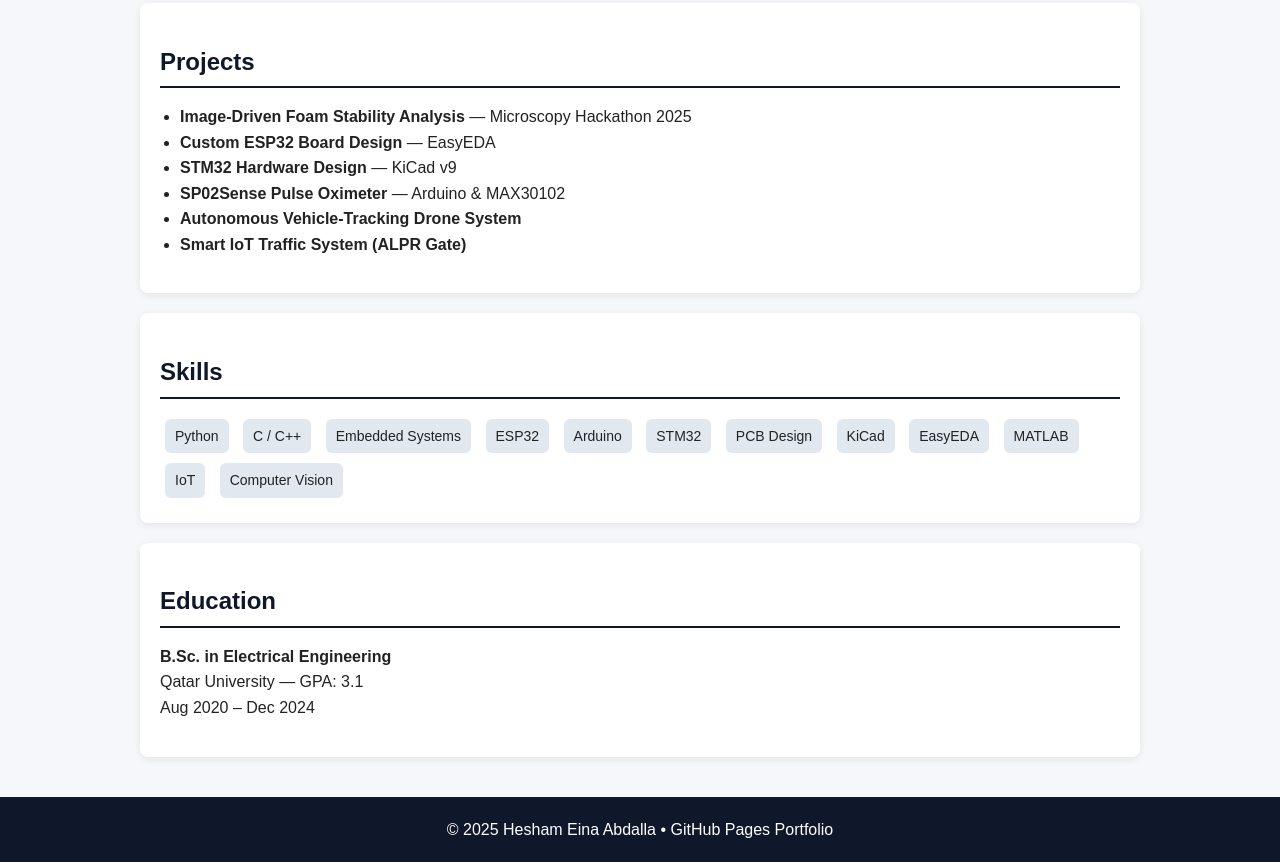
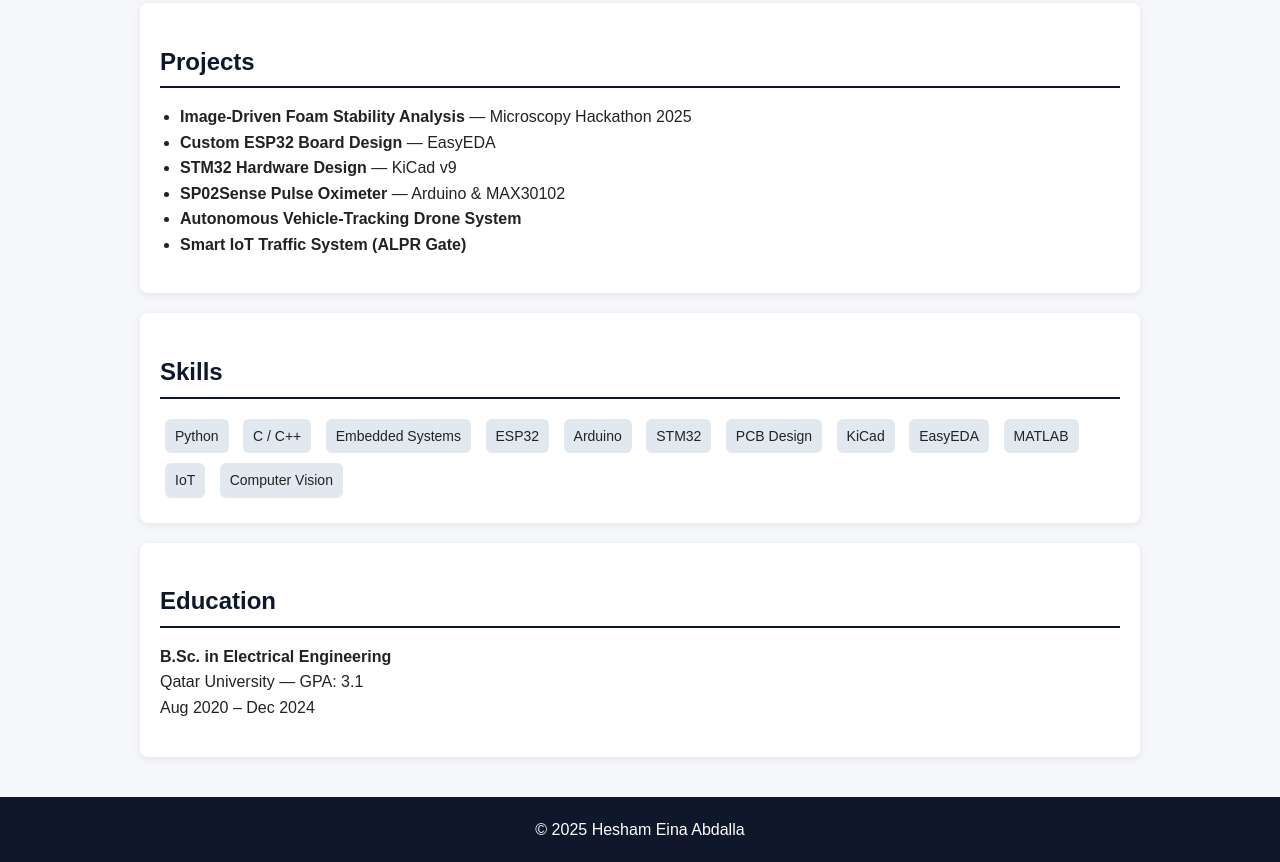
Before and after one commit to hdaw1905/portfolio, a plain HTML site: page index.html in a window 1280 px wide. Shown: the part 1316-2178 px from the top of the page. Drawn offline with Linux system fonts and the light colour scheme.

Commit message:
Remove '• GitHub Pages Portfolio' from footer

```diff
--- a/index.html
+++ b/index.html
@@ -184,7 +184,7 @@
 </section>
 
 <footer>
-  © 2025 Hesham Eina Abdalla • GitHub Pages Portfolio
+  © 2025 Hesham Eina Abdalla
 </footer>
 
 </body>
```
